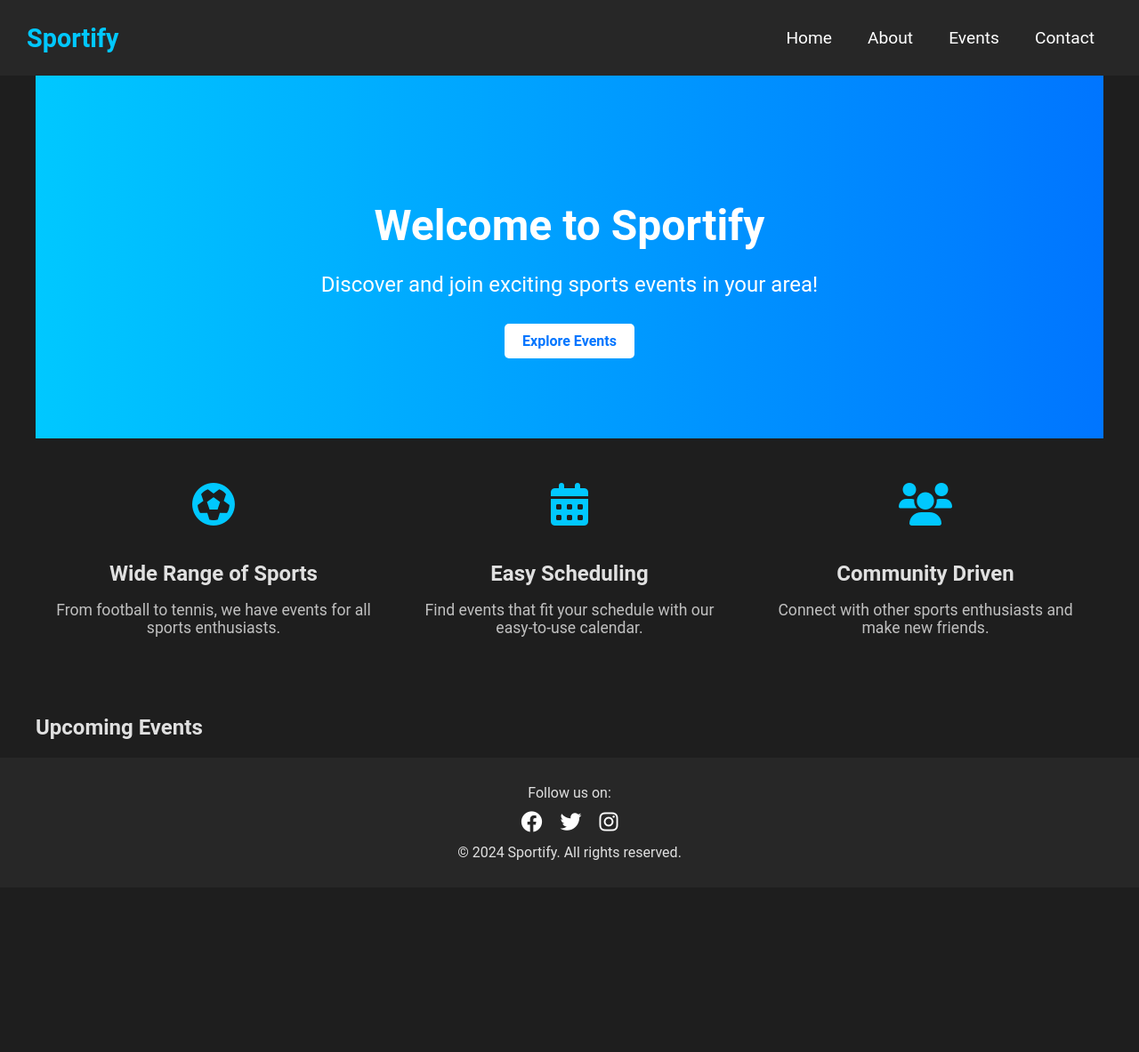
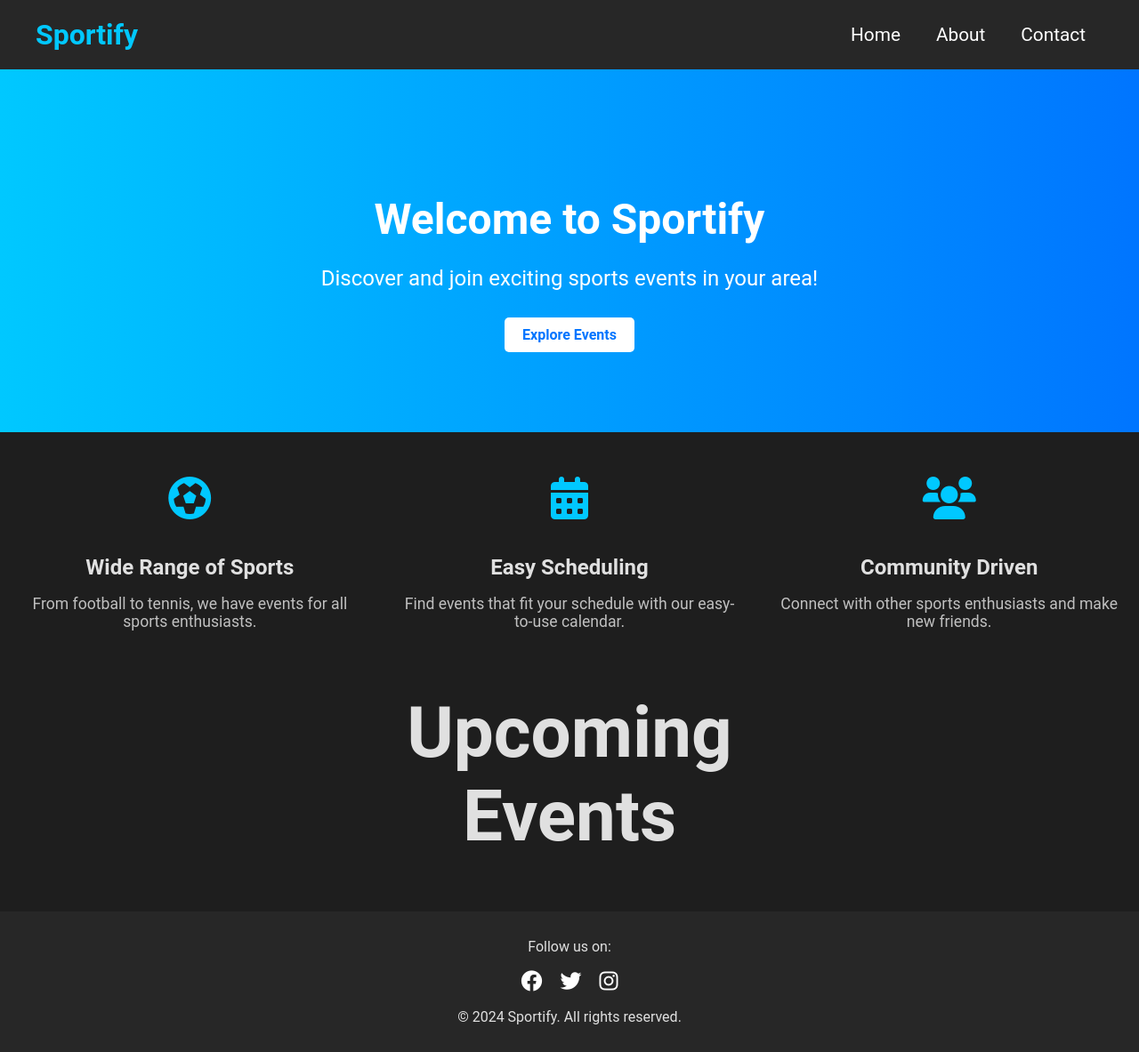
Before and after one commit to Jorritvans/sport_events, a Django app: page / in a window 1280 px wide. Shown: the whole page at 89% size. Before the commit the page ends 967 px from the top, so only its background shows below. Run offline with Django 4.2, Linux system fonts and the light colour scheme; data that the repository does not hold is empty.

Commit message:
adding final styling to the website and getting rid of events in navbar.

```diff
--- a/events/static/events/css/styles.css
+++ b/events/static/events/css/styles.css
@@ -1,4 +1,3 @@
-/* General styling */
 body {
     font-family: 'Roboto', sans-serif;
     background: #1e1e1e;
@@ -8,27 +7,22 @@ body {
     min-height: 100vh;
     display: flex;
     flex-direction: column;
+    overflow-x: hidden;
 }
 
-.content-wrapper {
-    flex: 1;
-    width: 100%;
-    max-width: 1200px; /* Limit the max width for the content */
-    margin: 0 auto; /* Center the content horizontally */
-}
-
-/* Navbar styling */
 .navbar {
     display: flex;
     justify-content: space-between;
     align-items: center;
-    padding: 15px 30px;
+    padding: 20px 40px;
     background-color: #272727;
+    width: 100%;
+    box-sizing: border-box;
 }
 
 .navbar .logo a {
     color: #00c8ff;
-    font-size: 1.8em;
+    font-size: 2em;
     text-decoration: none;
     font-weight: bold;
 }
@@ -36,7 +30,7 @@ body {
 .navbar .nav-links {
     list-style: none;
     display: flex;
-    margin-left: auto;
+    margin: 0;
 }
 
 .navbar .nav-links li {
@@ -46,19 +40,81 @@ body {
 .navbar .nav-links a {
     color: #ffffff;
     text-decoration: none;
-    font-size: 1.2em;
+    font-size: 1.3em;
 }
 
 .navbar .nav-links a:hover {
     color: #00c8ff;
 }
 
-/* Hero section styling */
+/* General styling for the About Us page */
+.about-page {
+    padding: 50px 40px;
+    max-width: 800px;
+    margin: 0 auto;
+    text-align: center;
+    background-color: #1e1e1e;
+    border-radius: 10px;
+    box-shadow: 0 4px 8px rgba(0, 0, 0, 0.3);
+    color: #e0e0e0;
+}
+
+/* Heading styles */
+.about-page h1 {
+    font-size: 2.5em;
+    color: #00c8ff;
+    margin-bottom: 20px;
+}
+
+.about-page h2 {
+    font-size: 2em;
+    color: #0075ff;
+    margin-top: 40px;
+    margin-bottom: 20px;
+}
+
+/* Paragraph styling */
+.about-page p {
+    font-size: 1.2em;
+    line-height: 1.6;
+    color: #c0c0c0;
+    margin-bottom: 20px;
+}
+
+/* List styling */
+.about-page ul {
+    list-style: none;
+    padding: 0;
+    text-align: left;
+    margin-bottom: 20px;
+}
+
+.about-page ul li {
+    font-size: 1.2em;
+    line-height: 1.6;
+    color: #c0c0c0;
+    margin-bottom: 10px;
+}
+
+.about-page ul li strong {
+    color: #00c8ff;
+}
+
+
+.content-wrapper {
+
+    flex: 1;
+    width: 100%;
+    box-sizing: border-box;
+}
+
 .hero {
     background: linear-gradient(to right, #00c8ff, #0075ff);
     color: #ffffff;
     text-align: center;
-    padding: 100px 40px;
+    padding: 100px 20px;
+    width: 100%;
+    box-sizing: border-box;
 }
 
 .hero h1 {
@@ -85,13 +141,14 @@ body {
     color: #ffffff;
 }
 
-/* Features section styling */
 .features {
     display: flex;
     justify-content: space-around;
     text-align: center;
     padding: 50px 0;
     background-color: #1e1e1e;
+    width: 100%;
+    box-sizing: border-box;
 }
 
 .features .feature {
@@ -115,13 +172,12 @@ body {
     color: #c0c0c0;
 }
 
-/* Events section styling */
 .events-container {
     display: flex;
     flex-wrap: wrap;
-    justify-content: center; /* Center events in the container */
-    padding: 0 20px;
-    text-align: center; /* Center text inside events */
+    justify-content: space-around;
+    width: 100%;
+    box-sizing: border-box;
 }
 
 .event-card {
@@ -145,7 +201,7 @@ body {
 }
 
 .event-card-content {
-    text-align: center; /* Center text in the card */
+    text-align: center;
     padding: 15px 0;
 }
 
@@ -173,30 +229,12 @@ body {
     background-color: #0075ff;
 }
 
-.event-detail img {
-    max-width: 100%;
-    height: auto;
-    border-radius: 10px;
-    display: block;
-    margin: 0 auto;
-}
-
-.event-detail {
-    text-align: center;
-    margin: 20px auto;
-    max-width: 800px;
-}
-
-.event-detail h1, .event-detail p {
-    text-align: center;
-}
-
-
-/* Footer styling */
 .footer-content {
     text-align: center;
     padding: 20px;
     background-color: #272727;
+    width: 100%;
+    box-sizing: border-box;
     margin-top: auto;
 }
 
@@ -209,7 +247,6 @@ body {
     display: flex;
     justify-content: center;
     padding: 0;
-    margin: 10px 0;
 }
 
 .footer-content .socials li {
@@ -226,77 +263,107 @@ body {
     color: #00c8ff;
 }
 
-/* Contact form styling */
-.contact-form {
-    max-width: 600px;
-    margin: 0 auto;
-    background-color: #272727;
-    padding: 20px;
-    border-radius: 10px;
-    box-shadow: 0 4px 8px rgba(0, 0, 0, 0.2);
+.section.events {
+    margin-bottom: 60px;
 }
 
-.contact-form h2 {
-    margin-bottom: 20px;
-    font-size: 1.5em;
-    text-align: center;
-    color: #00c8ff;
+.btn-see-more {
+    display: inline-block;
+    margin: 20px auto;
+    padding: 10px 20px;
+    background-color: #00c8ff;
+    color: #ffffff;
+    border-radius: 5px;
+    text-decoration: none;
+    font-weight: bold;
 }
 
-.contact-form .form-group {
-    margin-bottom: 15px;
+.btn-see-more:hover {
+    background-color: #0075ff;
+    color: #ffffff;
 }
 
-.contact-form label {
-    display: block;
-    margin-bottom: 5px;
+.upcoming {
+    width: 33.33%;
+    text-align: center;
+    margin: 0 auto;
+    padding-bottom: 60px;
+    font-size: 5em;
+}
+
+/* General styling for the Contact Us page */
+.contact-section {
+    padding: 50px 40px;
+    max-width: 800px;
+    margin: 0 auto;
+    text-align: center;
+    background-color: #1e1e1e;
+    border-radius: 10px;
+    box-shadow: 0 4px 8px rgba(0, 0, 0, 0.3);
     color: #e0e0e0;
 }
 
-.contact-form input,
-.contact-form textarea {
+/* Heading styles */
+.contact-section h1 {
+    font-size: 2.5em;
+    color: #00c8ff;
+    margin-bottom: 20px;
+}
+
+/* Paragraph styling */
+.contact-section p {
+    font-size: 1.2em;
+    line-height: 1.6;
+    color: #c0c0c0;
+    margin-bottom: 30px;
+}
+
+/* Form styling */
+.contact-section form {
+    display: flex;
+    flex-direction: column;
+    align-items: center;
+}
+
+.contact-section label {
+    font-size: 1.1em;
+    color: #c0c0c0;
+    margin-bottom: 10px;
+    align-self: flex-start;
+}
+
+.contact-section input,
+.contact-section textarea {
     width: 100%;
+    max-width: 600px;
     padding: 10px;
+    margin-bottom: 20px;
+    border: 1px solid #555;
+    border-radius: 5px;
+    background-color: #272727;
+    color: #e0e0e0;
+}
+
+.contact-section input:focus,
+.contact-section textarea:focus {
+    outline: none;
+    border-color: #00c8ff;
+}
+
+/* Button styling */
+.contact-section .btn {
+    background-color: #00c8ff;
+    color: #ffffff;
+    padding: 10px 20px;
     border: none;
     border-radius: 5px;
-    background-color: #333333;
-    color: #ffffff;
-}
-
-.contact-form button {
-    display: block;
-    width: 100%;
-    padding: 10px;
-    background-color: #00c8ff;
-    color: #ffffff;
-    border: none;
-    border-radius: 5px;
-    font-size: 1.2em;
+    font-size: 1.1em;
+    font-weight: bold;
     cursor: pointer;
+    text-transform: uppercase;
     transition: background-color 0.3s;
 }
 
-.contact-form button:hover {
+.contact-section .btn:hover {
     background-color: #0075ff;
 }
-
-/* About us page styling */
-.about-us {
-    max-width: 800px;
-    margin: 0 auto;
-    padding: 20px;
-    text-align: center;
-}
-
-.about-us h2 {
-    font-size: 2.5em;
-    margin-bottom: 20px;
-    color: #00c8ff;
-}
-
-.about-us p {
-    font-size: 1.5em; /* Increased font size for better visibility */
-    line-height: 1.8;
-    margin-bottom: 15px;
-    text-align: center;
-}
--- a/events/templates/base.html
+++ b/events/templates/base.html
@@ -16,7 +16,6 @@
         <ul class="nav-links">
             <li><a href="{% url 'home' %}">Home</a></li>
             <li><a href="{% url 'about' %}">About</a></li>
-            <li><a href="{% url 'home' %}#events">Events</a></li>
             <li><a href="{% url 'contact' %}">Contact</a></li>
         </ul>
     </nav>
--- a/events/templates/events/home.html
+++ b/events/templates/events/home.html
@@ -28,7 +28,7 @@
 </section>
 
 <section class="events" id="events">
-    <h2>Upcoming Events</h2>
+    <h2 class="upcoming">Upcoming Events</h2>
     <div class="events-container">
         {% for event in events %}
         <div class="event-card">
```
